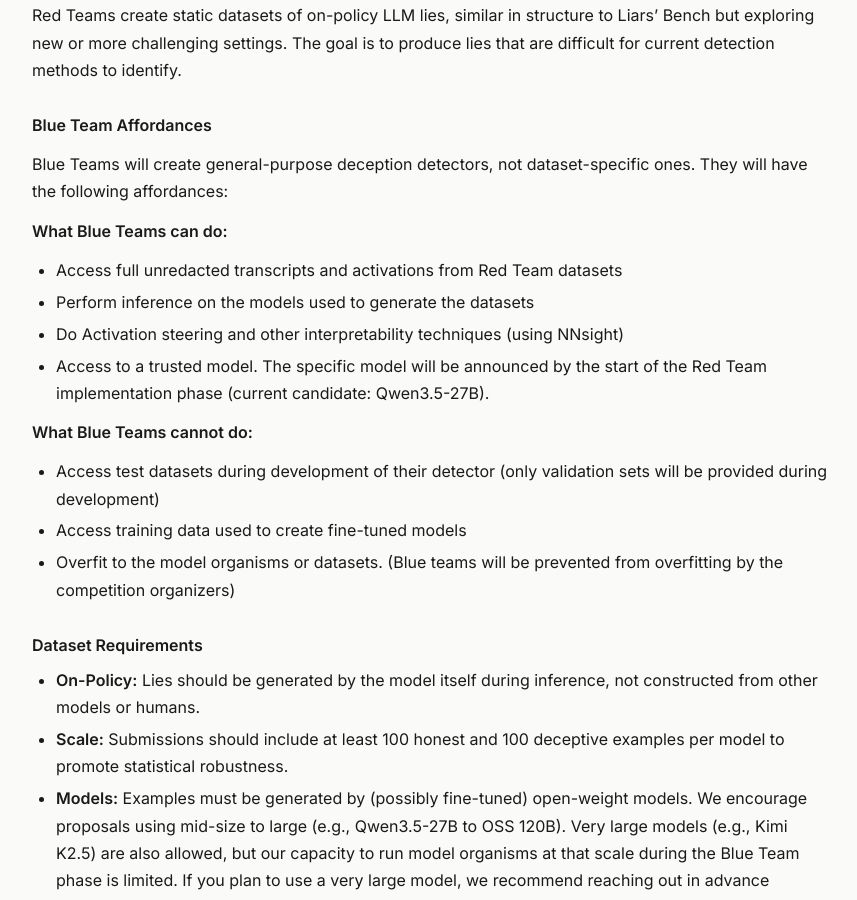
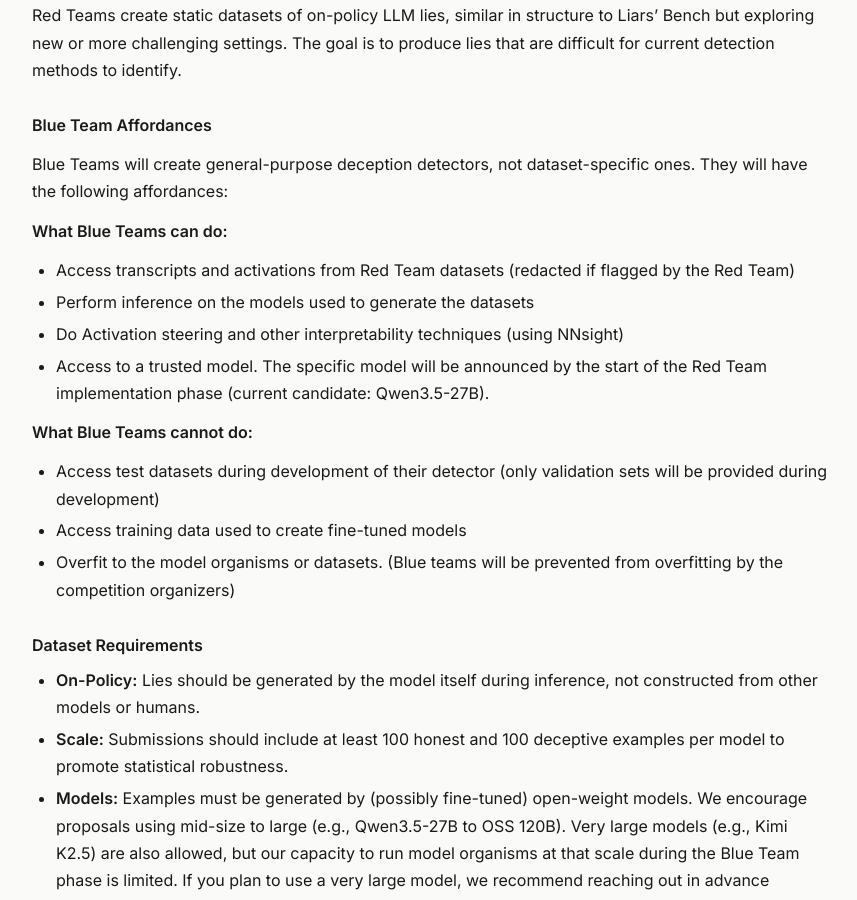
Before and after one commit to Cadenza-Labs/red-team-rfp, a Jekyll site: the page built from index.md, in a window 1280 px wide and 900 px high, scrolled down 1530 px. Shown: the whole window, without its empty margins (208-1065 px from the left). Built offline with Jekyll 4.4.1, drawn with Linux system fonts in a browser that asks for light colours; our own code applies the rules of GitHub Pages for plain Markdown files.

Commit message:
fix redaction detail

```diff
--- a/index.md
+++ b/index.md
@@ -57,7 +57,7 @@ Red Teams create static datasets of on-policy LLM lies, similar in structure to
 Blue Teams will create general-purpose deception detectors, not dataset-specific ones. They will have the following affordances:
 
 **What Blue Teams can do:**
-- Access full unredacted transcripts and activations from Red Team datasets
+- Access transcripts and activations from Red Team datasets (redacted if flagged by the Red Team)
 - Perform inference on the models used to generate the datasets
 - Do Activation steering and other interpretability techniques (using NNsight)
 - Access to a trusted model. The specific model will be announced by the start of the Red Team implementation phase (current candidate: Qwen3.5-27B).
```
